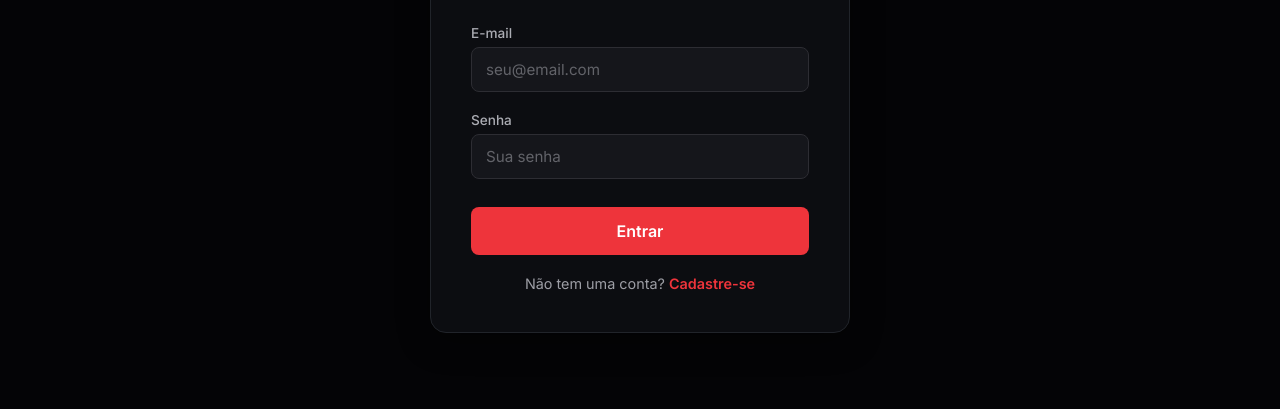
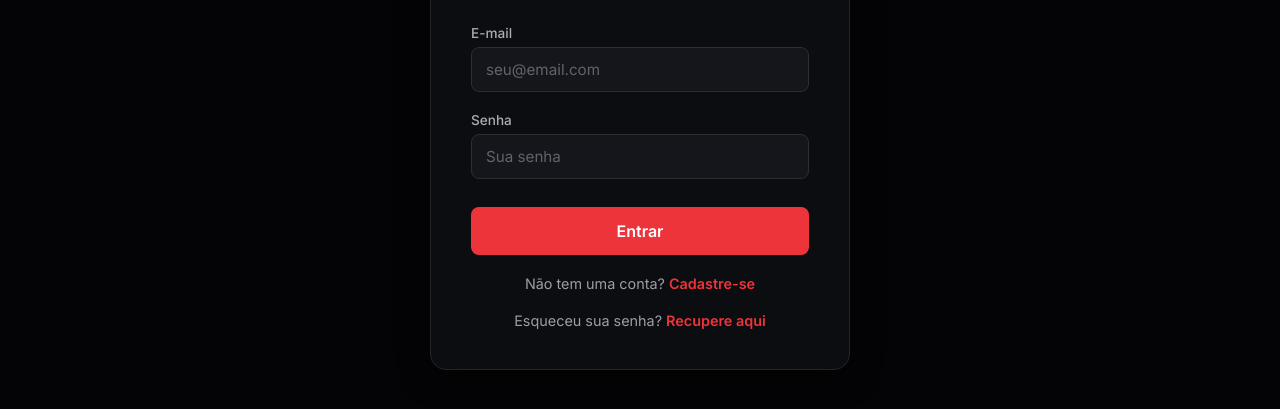
Before and after one commit to lucasteixeiragit/minhagaragem2, a website: page src/login.html in a window 1280 px wide. Shown: the part 237-646 px from the top of the page. Drawn offline with Linux system fonts and the light colour scheme; no server answers.

Commit message:
Adicionar link de recuperacao de senha na tela de login

```diff
--- a/src/login.html
+++ b/src/login.html
@@ -50,6 +50,10 @@
             <div class="auth__links">
                 Não tem uma conta? <a href="register.html">Cadastre-se</a>
             </div>
+
+            <div class="auth__password">
+                Esqueceu sua senha? <a href="recPass.html">Recupere aqui</a>
+            </div>
         </div>
     </main>
 
```
